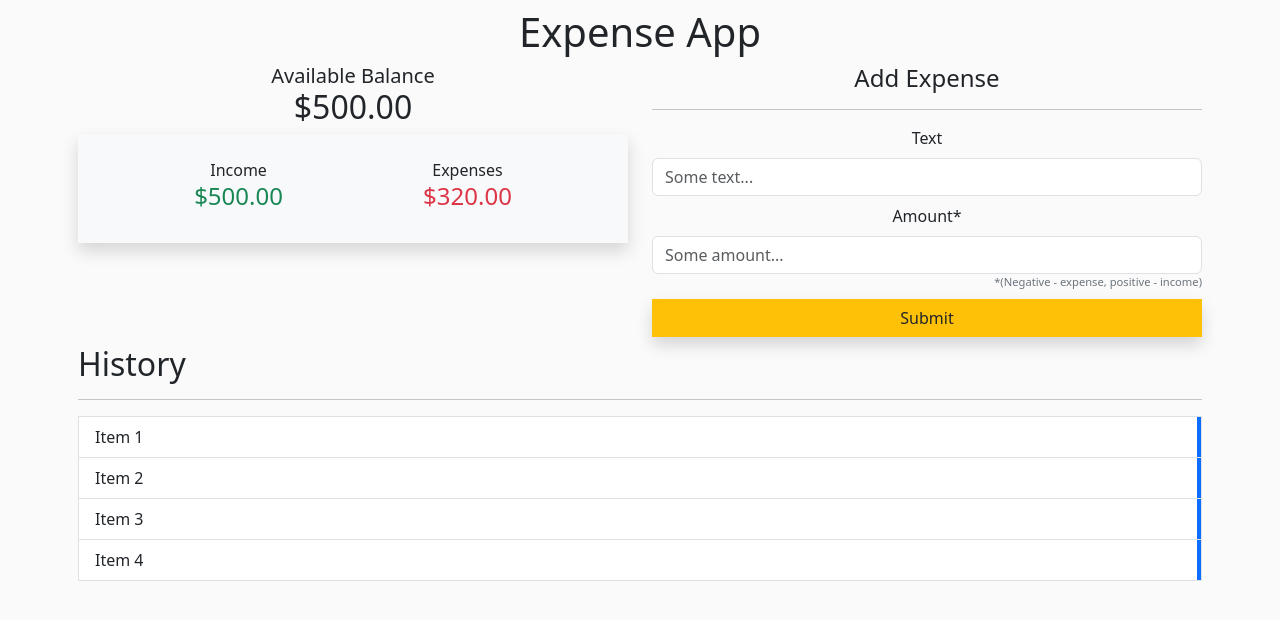
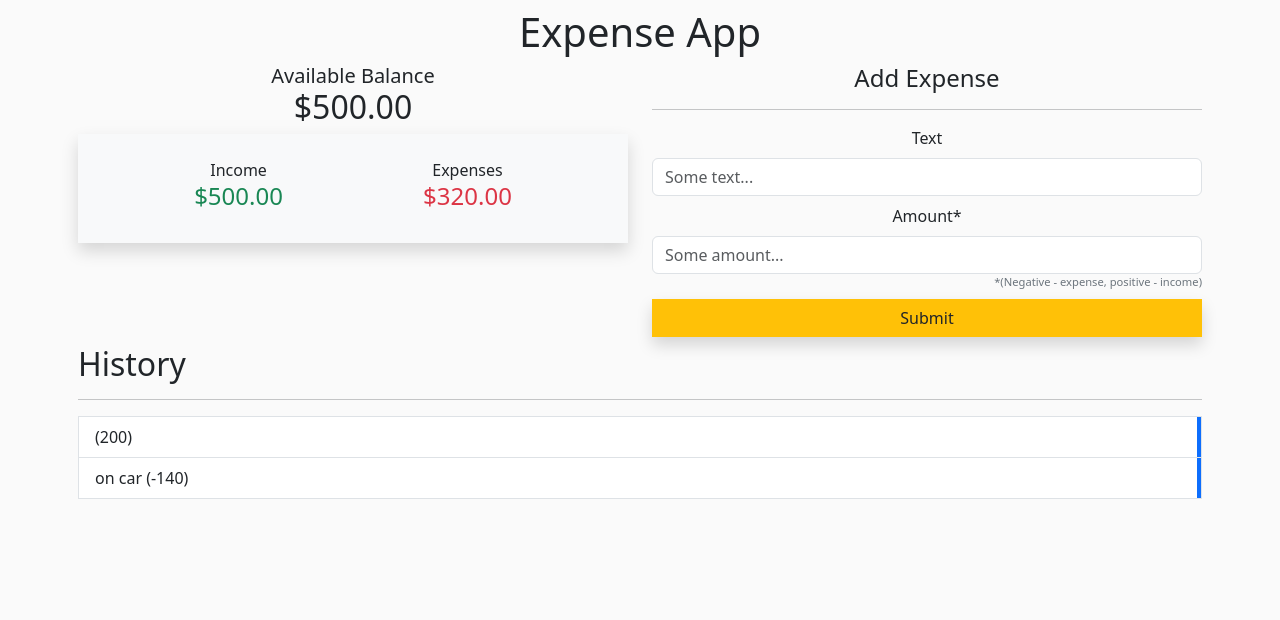
Before and after one commit to ProEukariot/ExpenseTracker, a React (Create React App) app: page / in a window 1280 px wide. Shown: the top 620 px of the page. Built offline with nearby package versions, Linux system fonts and the light colour scheme.

Commit message:
History list func

```diff
--- a/src/components/HistoryList.tsx
+++ b/src/components/HistoryList.tsx
@@ -1,39 +1,25 @@
+import { useContext } from "react";
+import { Context as expenseContext } from "../context/GlobalContext";
+
 const spanStyle = { width: "4px", height: "100%", top: 0, right: 0 };
 
 const HistoryList = () => {
+  const expenseProvider = useContext(expenseContext);
+
   return (
     <div className="text-start">
       <h2>History</h2>
       <hr />
       <ul className="list-group rounded-0">
-        <li className="list-group-item position-relative">
-          Item 1
-          <span
-            className="position-absolute bg-primary"
-            style={spanStyle}
-          ></span>
-        </li>
-        <li className="list-group-item position-relative">
-          Item 2
-          <span
-            className="position-absolute bg-primary"
-            style={spanStyle}
-          ></span>
-        </li>
-        <li className="list-group-item position-relative">
-          Item 3
-          <span
-            className="position-absolute bg-primary"
-            style={spanStyle}
-          ></span>
-        </li>
-        <li className="list-group-item position-relative">
-          Item 4
-          <span
-            className="position-absolute bg-primary"
-            style={spanStyle}
-          ></span>
-        </li>
+        {expenseProvider.state.map((expense) => (
+          <li key={expense.id} className="list-group-item position-relative">
+            {expense.text} ({expense.amount})
+            <span
+              className="position-absolute bg-primary"
+              style={spanStyle}
+            ></span>
+          </li>
+        ))}
       </ul>
     </div>
   );
--- /dev/null
+++ b/src/context/GlobalContext.tsx
@@ -0,0 +1,50 @@
+import { createContext, useReducer } from "react";
+
+class Expense {
+  public id: number;
+
+  constructor(public amount: number, public text?: string) {
+    this.id = Math.floor(Math.random() * 1_000_000);
+  }
+}
+
+const list: Expense[] = [new Expense(200), new Expense(-140, "on car")];
+
+type ContextArg = {
+  state: Expense[];
+  dispatch: React.Dispatch<ActionArg>;
+};
+
+const Context = createContext<ContextArg>({} as ContextArg);
+
+type ProviderProps = {
+  children: React.ReactNode;
+};
+
+type ActionArg = {
+  type: "add" | "remove";
+  payload?: string;
+};
+
+const initState: Expense[] = list; //[]
+
+const reducer = (state: Expense[], action: ActionArg) => {
+  switch (action.type) {
+    case "add":
+      return [...state, new Expense(200, "acr")];
+    case "remove":
+      return [...state];
+    default:
+      return state;
+  }
+};
+
+const Provider = ({ children }: ProviderProps) => {
+  const [state, dispatch] = useReducer(reducer, initState);
+
+  return (
+    <Context.Provider value={{ state, dispatch }}>{children}</Context.Provider>
+  );
+};
+
+export { Context, Provider };
--- a/src/index.tsx
+++ b/src/index.tsx
@@ -3,7 +3,13 @@ import ReactDOM from "react-dom/client";
 import App from "./App";
 import "./style.css";
 
+import { Provider } from "./context/GlobalContext";
+
 const root = ReactDOM.createRoot(
   document.getElementById("root") as HTMLElement
 );
-root.render(<App />);
+root.render(
+  <Provider>
+    <App />
+  </Provider>
+);
```
